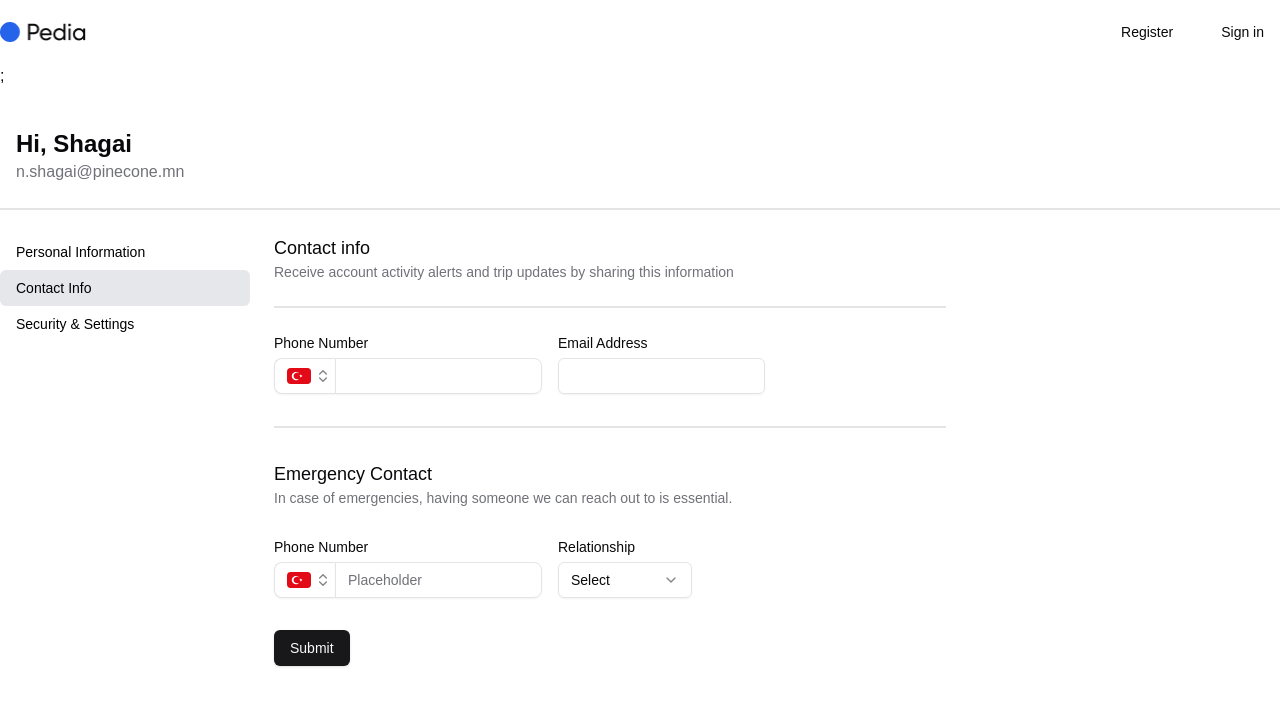
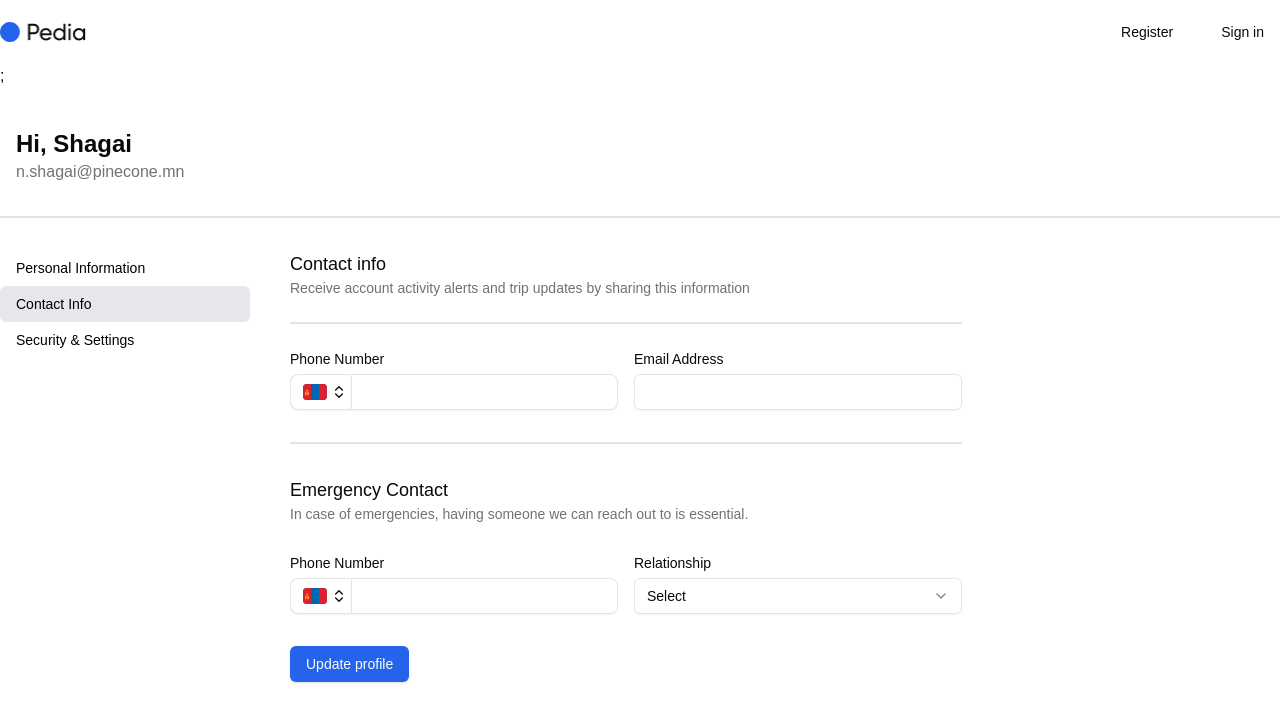
Before and after one commit to Ulzii0517/intern-hotel, a Next.js app: page / in a window 1280 px wide. Both pictures are taken after a click on the button "Contact Info". Shown: the top 722 px of the page. Built offline with nearby package versions, Linux system fonts and the light colour scheme.

Commit message:
profile page done

```diff
--- a/src/app/components/Profile/Contact.tsx
+++ b/src/app/components/Profile/Contact.tsx
@@ -67,10 +67,10 @@ export default function Contact() {
               control={form.control}
               name="phone_number"
               render={({ field }) => (
-                <FormItem className="flex flex-col">
+                <FormItem className="flex flex-col w-full">
                   <FormLabel>Phone Number</FormLabel>
                   <FormControl className="w-full">
-                    <PhoneInput placeholder="" {...field} defaultCountry="TR" />
+                    <PhoneInput placeholder="" {...field} defaultCountry="MN" />
                   </FormControl>
                   <FormMessage />
                 </FormItem>
@@ -81,7 +81,7 @@ export default function Contact() {
               control={form.control}
               name="email"
               render={({ field }) => (
-                <FormItem className="flex flex-col ">
+                <FormItem className="flex flex-col w-full">
                   <FormLabel>Email Address</FormLabel>
                   <FormControl className="w-full">
                     <Input placeholder="" type="email" {...field} />
@@ -101,14 +101,10 @@ export default function Contact() {
               control={form.control}
               name="name_8720214312"
               render={({ field }) => (
-                <FormItem className="flex flex-col ">
+                <FormItem className="flex flex-col w-full">
                   <FormLabel>Phone Number</FormLabel>
                   <FormControl className="w-full">
-                    <PhoneInput
-                      placeholder="Placeholder"
-                      {...field}
-                      defaultCountry="TR"
-                    />
+                    <PhoneInput {...field} defaultCountry="MN" />
                   </FormControl>
                   <FormMessage />
                 </FormItem>
@@ -119,7 +115,7 @@ export default function Contact() {
               control={form.control}
               name="select"
               render={({ field }) => (
-                <FormItem className="flex flex-col w-1/5">
+                <FormItem className="flex flex-col w-full">
                   <FormLabel>Relationship</FormLabel>
                   <Select
                     onValueChange={field.onChange}
@@ -131,12 +127,12 @@ export default function Contact() {
                       </SelectTrigger>
                     </FormControl>
                     <SelectContent>
-                      <SelectItem value="m@example.com">
-                        m@example.com
+                      <SelectItem value="Father">
+                        Father
                       </SelectItem>
-                      <SelectItem value="m@google.com">m@google.com</SelectItem>
-                      <SelectItem value="m@support.com">
-                        m@support.com
+                      <SelectItem value="Mother">Mother</SelectItem>
+                      <SelectItem value="Brother">
+                        Brother
                       </SelectItem>
                     </SelectContent>
                   </Select>
@@ -146,7 +142,12 @@ export default function Contact() {
             />
           </div>
 
-          <Button type="submit">Submit</Button>
+          <Button
+            type="submit"
+            className="flex py-2 px-4 text-[#FAFAFA] bg-[#2563EB] rounded-md hover:bg-blue-400"
+          >
+            Update profile
+          </Button>
         </form>
       </Form>
     </div>
--- a/src/app/components/Profile/MainProfile.tsx
+++ b/src/app/components/Profile/MainProfile.tsx
@@ -4,7 +4,7 @@ import { HeaderProfile } from "./HeaderProfile";
 
 export const MainProfile = () => {
   return (
-    <div className="flex container mx-auto flex-col w-full pt-10  pb-16 gap-6">
+    <div className="flex container mx-auto flex-col w-full pt-10  pb-16 gap-8">
       <HeaderProfile />
       <div className="w-full  flex justify-center">
         <div className="w-full border-[0.5px] border-[#E4E4E7]"></div>
--- /dev/null
+++ b/src/app/components/Profile/SecuritySettings.tsx
@@ -0,0 +1,43 @@
+import { Button } from "@/components/ui/button";
+import { KeyObject } from "crypto";
+import { ChevronRight, KeyIcon, MailIcon } from "lucide-react";
+import { TitleSecurity } from "./TitleSecurity";
+
+export const SecuritySettings = () => {
+  return (
+    <div className="flex flex-col gap-4 lg:w-[672px]  sm:w-[200px] md:w-[300px] space-y-3  ">
+      <TitleSecurity />
+      <div className="w-full  flex justify-center">
+        <div className="w-full border-[0.5px] border-[#E4E4E7]"></div>
+      </div>
+      <div className="flex gap-4 ">
+        <Button
+          className="flex w-full justify-start py-7 px-8 items-center gap-4"
+          variant="outline"
+        >
+          <MailIcon />
+          <div className="flex flex-col items-start">
+            <p className="text-sm font-semibold leading-5">Email</p>
+            <p className="text-sm font-normal leading-5 text-[#71717A] ">
+              n.shagai@pinecone.mn
+            </p>
+          </div>
+        </Button>
+
+        <Button
+          className="flex w-full justify-between py-7 px-8 items-center gap-4"
+          variant="outline"
+        >
+          <div className="flex gap-4">
+            <KeyIcon />
+            <p>Change password</p>
+          </div>
+
+          <div>
+            <ChevronRight />
+          </div>
+        </Button>
+      </div>
+    </div>
+  );
+};
--- a/src/app/components/Profile/SideButtons.tsx
+++ b/src/app/components/Profile/SideButtons.tsx
@@ -5,18 +5,19 @@ import { Button } from "@/components/ui/button";
 import { useState } from "react";
 import Register from "./Register";
 import Contact from "./Contact";
+import { SecuritySettings } from "./SecuritySettings";
 
 
 export function SideButtons() {
-  const [activeSection, setActiveSection] = useState<"personal" | "contact" | "security" | null>("personal");
+  const [activeSection, setActiveSection] = useState<"personal" | "contact" | "security" >("personal");
 
   return (
-    <div className="flex gap-6">
+    <div className="flex gap-10">
 
       <div className="flex flex-col  w-[250px]">
 
         <Button
-          onClick={() => setActiveSection(activeSection === "personal" ? null : "personal")}
+          onClick={() => setActiveSection("personal")}
           className={`flex justify-start h-9 rounded-md px-4 py-2 gap-2 bg-white text-black shadow-none hover:bg-gray-100 text-sm font-medium font-inter transition-all ${activeSection === "personal" ? "bg-gray-200" : ""
             }`}
         >
@@ -25,7 +26,7 @@ export function SideButtons() {
 
 
         <Button
-          onClick={() => setActiveSection(activeSection === "contact" ? null : "contact")}
+          onClick={() => setActiveSection("contact")}
           className={`flex justify-start h-9 rounded-md px-4 py-2 gap-2 bg-white text-black shadow-none hover:bg-gray-100 text-sm font-medium font-inter transition-all ${activeSection === "contact" ? "bg-gray-200" : ""
             }`}
         >
@@ -34,7 +35,7 @@ export function SideButtons() {
 
 
         <Button
-          onClick={() => setActiveSection(activeSection === "security" ? null : "security")}
+          onClick={() => setActiveSection("security")}
           className={`flex justify-start h-9 rounded-md px-4 py-2 gap-2 bg-white text-black shadow-none hover:bg-gray-100 text-sm font-medium font-inter transition-all ${activeSection === "security" ? "bg-gray-200" : ""
             }`}
         >
@@ -46,7 +47,7 @@ export function SideButtons() {
       <div className="flex">
         {activeSection === "personal" && <Register />}
         {activeSection === "contact" && <Contact/>}
-        {activeSection === "security" && <p>Security & Settings Component</p>}
+        {activeSection === "security" && <SecuritySettings/>}
       </div>
     </div>
   );
--- /dev/null
+++ b/src/app/components/Profile/TitleSecurity.tsx
@@ -0,0 +1,12 @@
+export const TitleSecurity = () => {
+  return (
+    <div className="flex flex-col">
+      <p className="text-lg font-medium leading-7 font-inter">
+        Security & Settings
+      </p>
+      <p className="text-sm font-normal leading-5 font-inter text-[#71717A]">
+        keep your account safe with a secure password
+      </p>
+    </div>
+  );
+};
--- a/src/components/ui/phone-input.tsx
+++ b/src/components/ui/phone-input.tsx
@@ -29,10 +29,10 @@ type PhoneInputProps = Omit<
     onChange?: (value: RPNInput.Value) => void;
   };
 
-  const PhoneInput = React.forwardRef<
-  React.ElementRef<typeof RPNInput.default>,
-  PhoneInputProps
->(({ className, onChange, ...props }, ref) => (
+const PhoneInput: React.ForwardRefExoticComponent<PhoneInputProps> =
+  React.forwardRef<React.ElementRef<typeof RPNInput.default>, PhoneInputProps>(
+    ({ className, onChange, ...props }, ref) => {
+      return (
         <RPNInput.default
           ref={ref}
           className={cn("flex", className)}
@@ -40,12 +40,21 @@ type PhoneInputProps = Omit<
           countrySelectComponent={CountrySelect}
           inputComponent={InputComponent}
           smartCaret={false}
-    defaultCountry="MN"
+          /**
+           * Handles the onChange event.
+           *
+           * react-phone-number-input might trigger the onChange event as undefined
+           * when a valid phone number is not entered. To prevent this,
+           * the value is coerced to an empty string.
+           *
+           * @param {E164Number | undefined} value - The entered value
+           */
           onChange={(value) => onChange?.(value || ("" as RPNInput.Value))}
           {...props}
         />
-));
-
+      );
+    }
+  );
 PhoneInput.displayName = "PhoneInput";
 
 const InputComponent = React.forwardRef<
@@ -84,13 +93,19 @@ const CountrySelect = ({
           className="flex gap-1 rounded-e-none rounded-s-lg border-r-0 px-3 focus:z-10"
           disabled={disabled}
         >
-          <FlagComponent country={selectedCountry || "MN"} countryName={selectedCountry || "Mongolia"} />
-          <ChevronsUpDown className="-mr-2 size-4 opacity-50" />
+          <FlagComponent
+            country={selectedCountry}
+            countryName={selectedCountry}
+          />
+          <ChevronsUpDown
+            className={cn(
+              "-mr-2 size-4 opacity-50",
+              disabled ? "hidden" : "opacity-100"
+            )}
+          />
         </Button>
       </PopoverTrigger>
-
       <PopoverContent className="w-[300px] p-0">
-        {countryList.length > 0 ? (
         <Command>
           <CommandInput placeholder="Search country..." />
           <CommandList>
@@ -103,7 +118,7 @@ const CountrySelect = ({
                       key={value}
                       country={value}
                       countryName={label}
-                        selectedCountry={selectedCountry || "MN"}
+                      selectedCountry={selectedCountry}
                       onChange={onChange}
                     />
                   ) : null
@@ -112,12 +127,10 @@ const CountrySelect = ({
             </ScrollArea>
           </CommandList>
         </Command>
-        ) : null}
       </PopoverContent>
     </Popover>
   );
 };
-
 
 interface CountrySelectOptionProps extends RPNInput.FlagProps {
   selectedCountry: RPNInput.Country;
@@ -132,22 +145,19 @@ const CountrySelectOption = ({
 }: CountrySelectOptionProps) => {
   return (
     <CommandItem className="gap-2" onSelect={() => onChange(country)}>
-        <>
       <FlagComponent country={country} countryName={countryName} />
       <span className="flex-1 text-sm">{countryName}</span>
-          <span className="text-sm text-foreground/50">
-            +{RPNInput.getCountryCallingCode(country)}
-          </span>
+      <span className="text-sm text-foreground/50">{`+${RPNInput.getCountryCallingCode(
+        country
+      )}`}</span>
       <CheckIcon
         className={`ml-auto size-4 ${
           country === selectedCountry ? "opacity-100" : "opacity-0"
         }`}
       />
-        </>
     </CommandItem>
   );
 };
-
 
 const FlagComponent = ({ country, countryName }: RPNInput.FlagProps) => {
   const Flag = flags[country];
```
Lines whose indentation alone changed are shown as unchanged.
